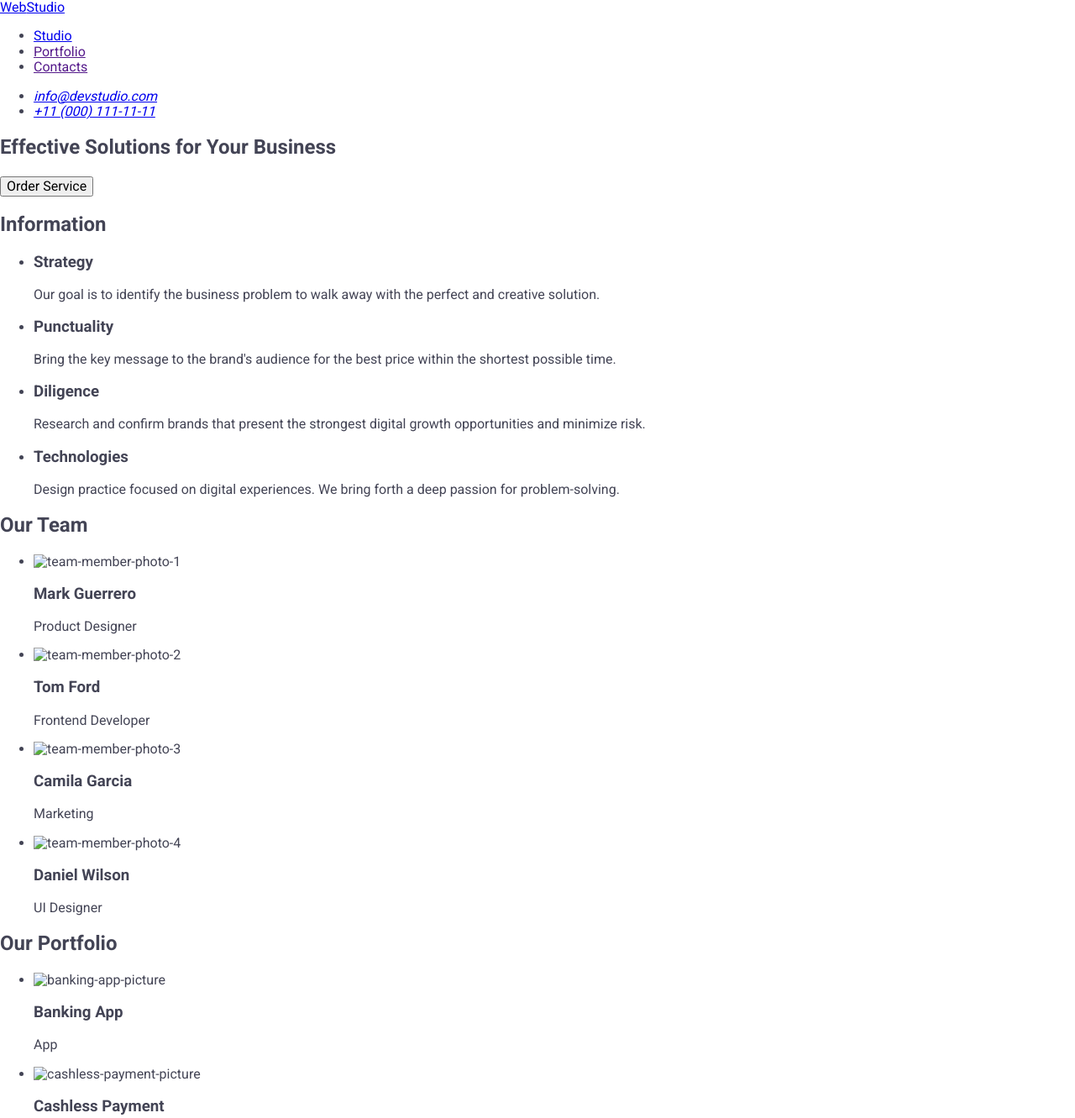
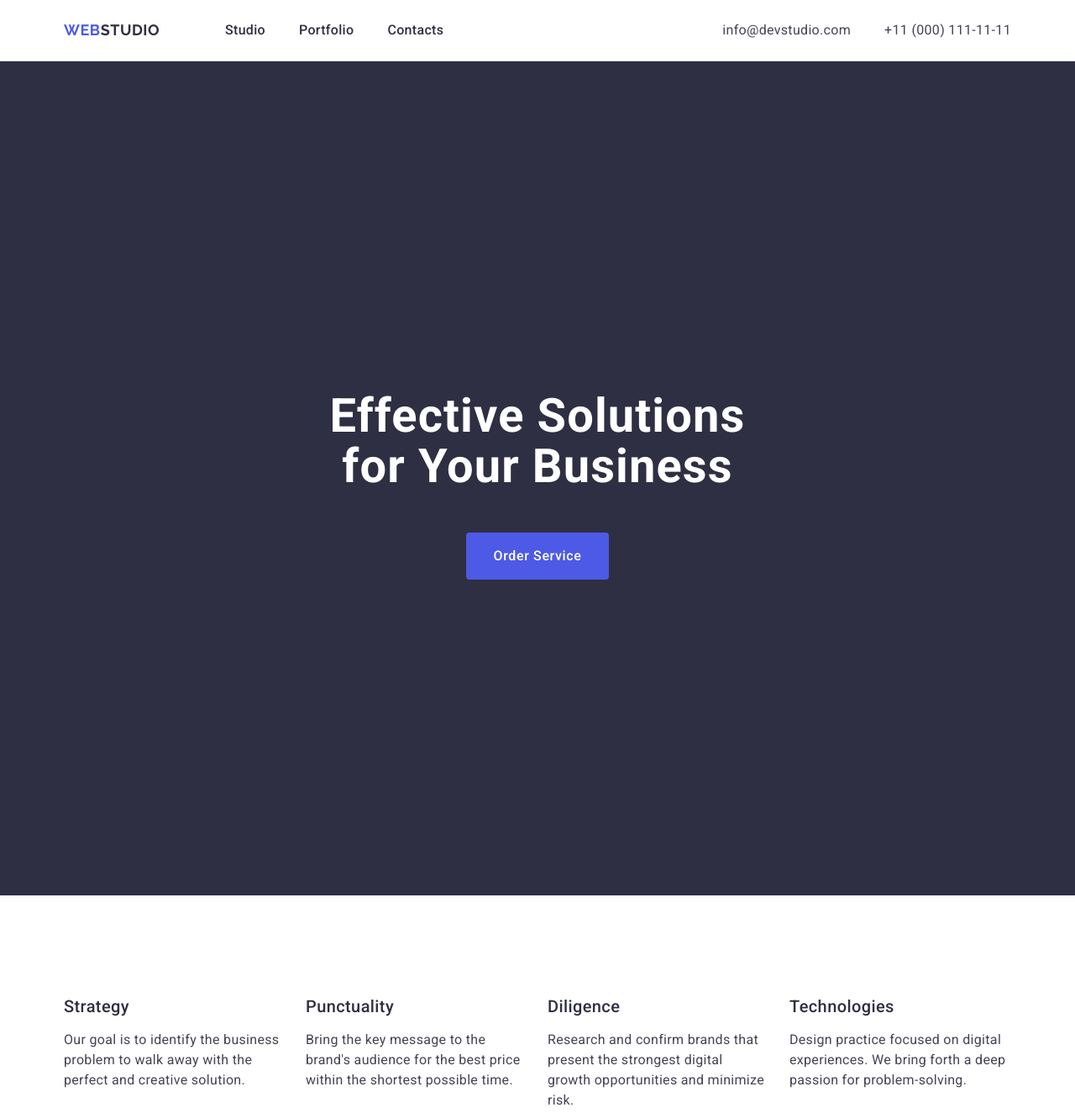
Before and after one commit to colatrinker/goit-markup-hw-03, a plain HTML site: page index.html in a window 1280 px wide. Shown: the top 1331 px of the page at 84% size. Drawn offline with nearby package versions, Linux system fonts and the light colour scheme.

Commit message:
Update styles.css

```diff
--- a/css/styles.css
+++ b/css/styles.css
@@ -1,210 +1,377 @@
 body {
     font-family: "Roboto", sans-serif;
-    color: #434455;
-    background-color: #ffffff;
+    background: #fff;
+    color: #434455
 }
 
-.logo {
+a {
+    text-decoration: none;
+}
+
+img {
+    display: block;
+}
+
+h1,
+h2,
+h3,
+p {
+    margin: 0;
+}
+
+ul {
+    list-style: none;
+    margin: 0;
+    padding-left: 0;
+}
+
+.container {
+    max-width: 1158px;
+    padding: 0 15px;
+    margin: 0 auto;
+}
+
+.section {
+    padding: 188px 0 188px;
+}
+
+.header {
+    padding-top: 24px;
+    padding-bottom: 24px;
+    border-bottom: 1px solid #e7e9fc;
+}
+
+.header-nav {
+    display: flex;
+    flex-grow: 1;
+    justify-content: space-between;
+    align-items: center;
+
+}
+
+.header-container {
+    display: flex;
+}
+
+.header-logo {
     font-family: "Raleway", sans-serif;
     font-weight: 700;
     font-size: 18px;
-    line-height: 117%;
+    line-height: 1.17;
     letter-spacing: 0.03em;
     text-transform: uppercase;
     color: #4d5ae5;
-
-
+    margin-right: 76px;
 }
 
-.header-list {
-    font-weight: 500;
-    font-size: 16px;
-    line-height: 150%;
-    letter-spacing: 0.02em;
+.header-logo-color {
     color: #2e2f42;
 }
 
-.first-list-part {
-    color: #2e2f42;
+.header-menu {
+    display: flex;
+    gap: 40px;
+    margin-right: 332px;
 }
 
-.first-list-part:hover,
-.first-list-part:focus {
-    color: #404bbf;
+.header-menu-item:hover {
+    color: #404bbf
 }
 
-.adress-data {
-    color: #434455;
+.header-menu-link {
+    font-family: "Roboto", sans-serif;
+    font-weight: 500;
+    font-size: 16px;
+    line-height: 1.5;
+    letter-spacing: 0.02em;
+    color: #2e2f42;
+    padding: 24px 0 24px;
 }
 
-.adress-data:hover,
-.adress-data:focus {
-    color: #404bbf;
+.header-menu-link:hover,
+.header-menu-link:focus {
+    color: #404bbf
 }
 
-
-
-
-.header-adress {
-    font-weight: 400;
-    font-size: 16px;
-    line-height: 150%;
-    letter-spacing: 0.02em;
-    color: #434455;
-}
-
-.info {
+.address {
     font-style: normal;
 }
 
-.header-adress:focus {
-    color: #404bbf;
+.address-menu {
+    display: flex;
+    gap: 40px;
 }
 
-.header-adress:hover {
-    color: #404bbf;
-
-}
-
-.logo-text-big {
-    color: #2e2f42;
-}
-
-
-.section-main {
-    background-color: #2E2F42;
-}
-
-.adj-titles {
-    font-weight: 500;
-    font-size: 20px;
-    line-height: 120%;
-    letter-spacing: 0.02em;
-    color: #2e2f42;
-}
-
-.adj-paragraph {
-    font-weight: 400;
+.address-item-link {
     font-size: 16px;
     line-height: 1.5;
     letter-spacing: 0.02em;
     color: #434455;
 }
 
-
-.section-team {
-    background-color: #F4F4FD;
+.address-item-link:hover,
+.address-item-link:focus {
+    color: #404bbf;
 }
 
-.team-list-part {
-    background-color: #FFFFFF
+.hero {
+    background-color: #2e2f42;
+    padding: 188px 0;
 }
 
-.name {
+.visually-hidden {
+    position: absolute;
+    width: 1px;
+    height: 1px;
+    margin: -1px;
+    border: 0;
+    padding: 0;
+    white-space: nowrap;
+    clip-path: inset(100%);
+    clip: rect(0 0 0 0);
+    overflow: hidden;
+}
+
+.hero-title {
+    font-size: 56px;
+    line-height: 1.07;
+    letter-spacing: 0.02em;
+    text-align: center;
+    color: #fff;
+    background-color: #2e2f42;
+    width: 496px;
+    margin: 0 auto;
+    max-width: 496px;
+}
+
+.button-container {
+    padding: 188px 0px;
+    margin-top: 17px;
+}
+
+.hero-btn {
+    font-weight: 500;
+    font-size: 16px;
+    line-height: 1.5;
+    letter-spacing: 0.04em;
+    color: #fff;
+    cursor: pointer;
+    background: #4d5ae5;
+    display: block;
+    border-radius: 4px;
+    padding: 16px 32px;
+    margin: 0 auto;
+    border: none;
+    margin-top: 48px;
+    min-width: 169px;
+}
+
+.hero-btn:focus,
+.hero-btn:hover {
+    background-color: #404bbf;
+}
+
+/* Info */
+
+.information {
+    padding-top: 120px;
+    padding-bottom: 120px;
+}
+
+.info-list {
+    display: flex;
+    gap: 24px;
+    margin: 0;
+}
+
+.info-list-item {
+    width: calc((100% - 3 * 24px) / 4);
+}
+
+.info-item-title {
     font-weight: 500;
     font-size: 20px;
-    line-height: 120%;
+    line-height: 1.2;
+    letter-spacing: 0.02em;
+    color: #2e2f42;
+    margin-bottom: 8px;
+}
+
+.info-item-text {
+    font-size: 16px;
+    line-height: 1.5;
+    letter-spacing: 0.02em;
+    color: #434455;
+    padding-top: 8px;
+}
+
+/* Team */
+
+.team {
+    background: #f4f4fd;
+    padding: 120px 0;
+}
+
+.img-member,
+portfolio-item-img {
+    display: block;
+}
+
+.team-title {
+    font-size: 36px;
+    line-height: 1.11;
+    letter-spacing: 0.02em;
+    text-transform: capitalize;
+    text-align: center;
+    color: #2e2f42;
+    padding-bottom: 72px;
+    margin-bottom: 72px;
+}
+
+.team-list {
+    display: flex;
+    gap: 24px;
+}
+
+.team-list-item {
+    background-color: #FFFFFF;
+    width: calc((100% - 3 * 24px) / 4);
+    box-shadow: 0 2px 1px 0 rgba(46, 47, 66, 0.08), 0 1px 1px 0 rgba(46, 47, 66, 0.16), 0 1px 6px 0 rgba(46, 47, 66, 0.08);
+    background: #fff;
+    border-radius: 0px 0px 4px 4px;
+
+}
+
+.team-list-container {
+    padding-top: 120px;
+    padding-bottom: 120px;
+
+}
+
+.member-info {
+    padding: 32px 0;
+}
+
+.team-member-name {
+    font-weight: 500;
+    font-size: 20px;
+    line-height: 1.2;
     letter-spacing: 0.02em;
     text-align: center;
     color: #2e2f42;
+    margin-bottom: 8px;
 
 }
 
-.name-description {
+.team-member-job {
     font-weight: 400;
     font-size: 16px;
     line-height: 1.5;
     letter-spacing: 0.02em;
     text-align: center;
     color: #434455;
-
 }
 
-.picture-titles {
+/* Portfolio */
+.portfolio {
+    padding-top: 120px;
+    padding-bottom: 120px;
+}
+
+.portfolio-list {
+    display: flex;
+    flex-wrap: wrap;
+    column-gap: 24px;
+    row-gap: 48px;
+}
+
+.portfolio-container {
+    padding-top: 120px;
+    padding-bottom: 120px;
+}
+
+.portfolio-list-item {
+    width: calc((100% - 48px) / 3);
+}
+
+.portfolio-title {
+    font-size: 36px;
+    line-height: 1.11;
+    letter-spacing: 0.02em;
+    text-align: center;
+    text-transform: capitalize;
+    color: #2e2f42;
+    padding-bottom: 72px;
+    margin-bottom: 72px;
+}
+
+.box {
+    /* border-bottom: 1px solid #e7e9fc;
+    border-left: 1px solid #e7e9fc;
+    border-right: 1px solid #e7e9fc; */
+    padding: 32px 16px;
+    border: 1px solid #e7e9fc;
+    border-top: none;
+}
+
+.portfolio-name {
     font-weight: 500;
     font-size: 20px;
-    line-height: 120%;
+    line-height: 1.2;
     letter-spacing: 0.02em;
     color: #2e2f42;
-    text-transform: capitalize
+    padding-top: 32px;
+    padding-left: 16px;
+    margin-bottom: 8px;
 }
 
-.picture-titles-description {
-    font-weight: 400;
+.portfolio-dscr {
     font-size: 16px;
     line-height: 1.5;
     letter-spacing: 0.02em;
     color: #434455;
+    padding-left: 16px;
+    padding-top: 8px;
+    padding-bottom: 32px;
+
 }
 
-.main-title {
-    font-family: "Roboto", sans-serif;
-    font-weight: 700;
-    font-size: 56px;
-    line-height: 107%;
-    letter-spacing: 0.02em;
-    text-align: center;
-    color: #fff;
+/* Footer */
+
+.footer {
+    background-color: #2e2f42;
+    padding: 100px 0;
 }
 
-.titles {
-    text-align: center;
+.footer-link {
     font-weight: 700;
-    font-size: 36px;
-    line-height: 111%;
-    letter-spacing: 0.02em;
-    color: #2e2f42;
-    text-transform: capitalize
+    font-size: 18px;
+    line-height: 1.17;
+    letter-spacing: 0.03em;
+    text-transform: uppercase;
+    color: #4d5ae5;
+    display: inline-block;
+    margin-bottom: 16px;
+
 }
 
-.footer {
-    background-color: #2E2F42;
+
+.footer-logo-color {
+    font-weight: 700;
+    font-size: 18px;
+    line-height: 1.17;
+    letter-spacing: 0.03em;
+    text-transform: uppercase;
+    color: #f4f4fd;
+    display: inline-block;
+    margin-bottom: 16px;
 }
 
-.order-button {
-    background: #4d5ae5;
-    font-weight: 500;
+.footer-text {
     font-size: 16px;
-    line-height: 150%;
-    letter-spacing: 0.04em;
-    color: #fff;
-    font-family: inherit;
-    cursor: pointer;
-}
-
-.order-button:focus {
-    background-color: #404BBF
-}
-
-.order-button:hover {
-    background-color: #404BBF
-}
-
-.order-button p {
-    font-weight: 500;
-    font-size: 16px;
-    line-height: 150%;
-    letter-spacing: 0.04em;
-    color: #fff;
-}
-
-.adj-section h1 {
-    font-weight: 700;
-    font-size: 56px;
-    line-height: 107%;
-    letter-spacing: 0.02em;
-    text-align: center;
-    color: #fff;
-}
-
-.endwords {
-    font-weight: 400;
-    font-size: 16px;
-    line-height: 150%;
+    line-height: 1.5;
     letter-spacing: 0.02em;
     color: #f4f4fd;
+    padding-top: 16px;
+    max-width: 264px;
 }
-
-.logo-text-end {
-    color: #f4f4fd;
-}
```
